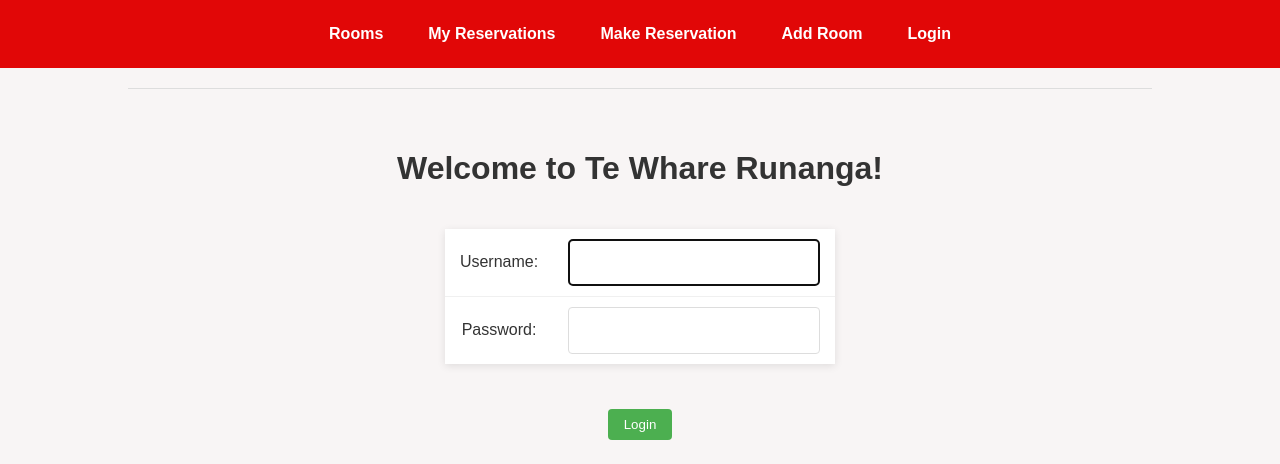
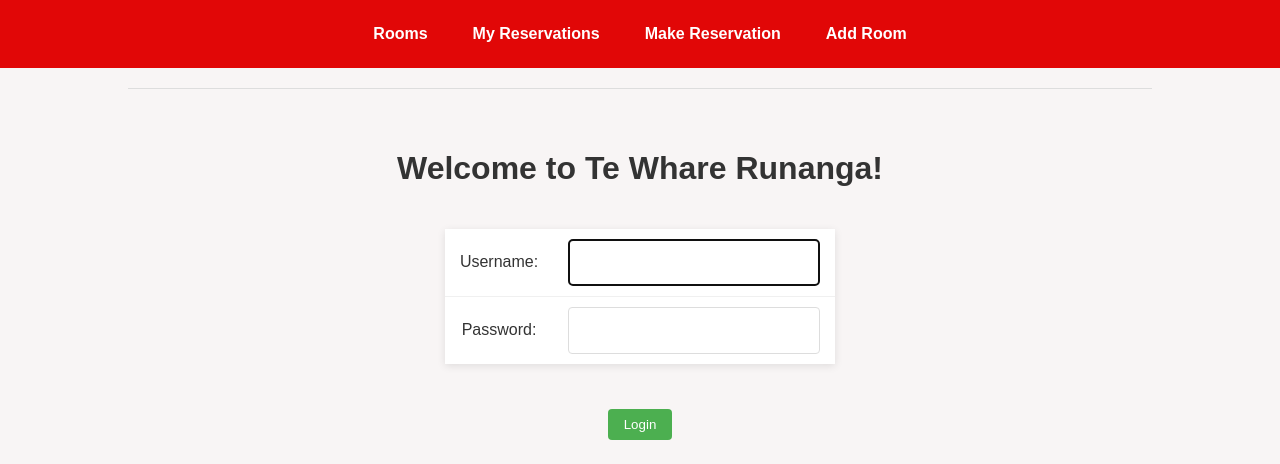
Before and after one commit to quintongillanders/7420Assignment1, a Django app: page /login/ in a window 1280 px wide. Shown: the top 464 px of the page. Run offline with Django 5.2, Linux system fonts and the light colour scheme; parts of the project's set-up code (start-up, migrations or seed data) failed here and were passed over.

Commit message:
Removed unnecessary login button from the nav bar

```diff
--- a/room_reservation/reservations/templates/reservations/base.html
+++ b/room_reservation/reservations/templates/reservations/base.html
@@ -145,7 +145,6 @@
     </form>
     <span>Welcome, {{ user.username }}!!</span>
     {% else %}
-    <a href="{% url 'login' %}">Login</a>
     {% endif %}
 </nav>
 
```
